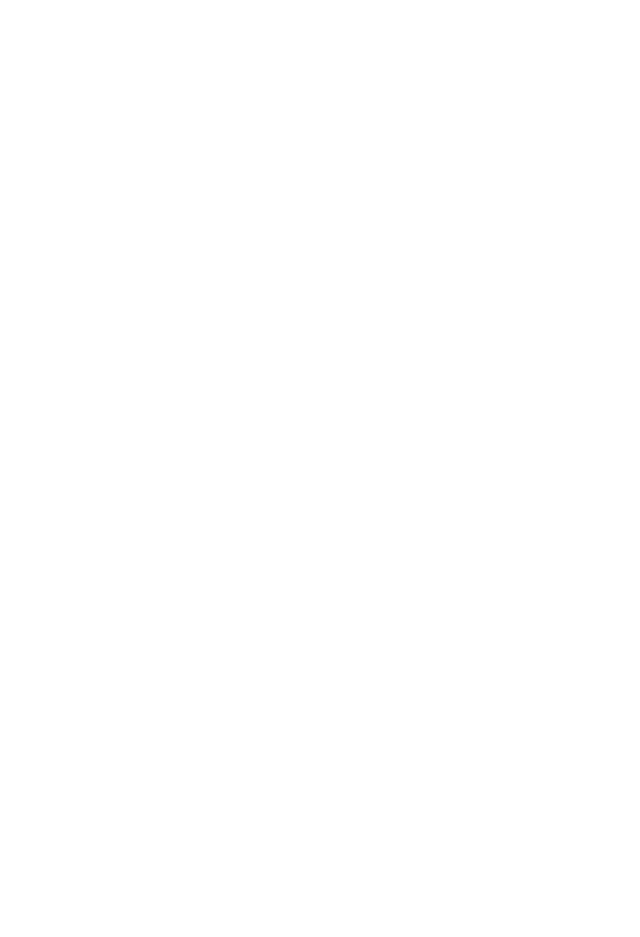
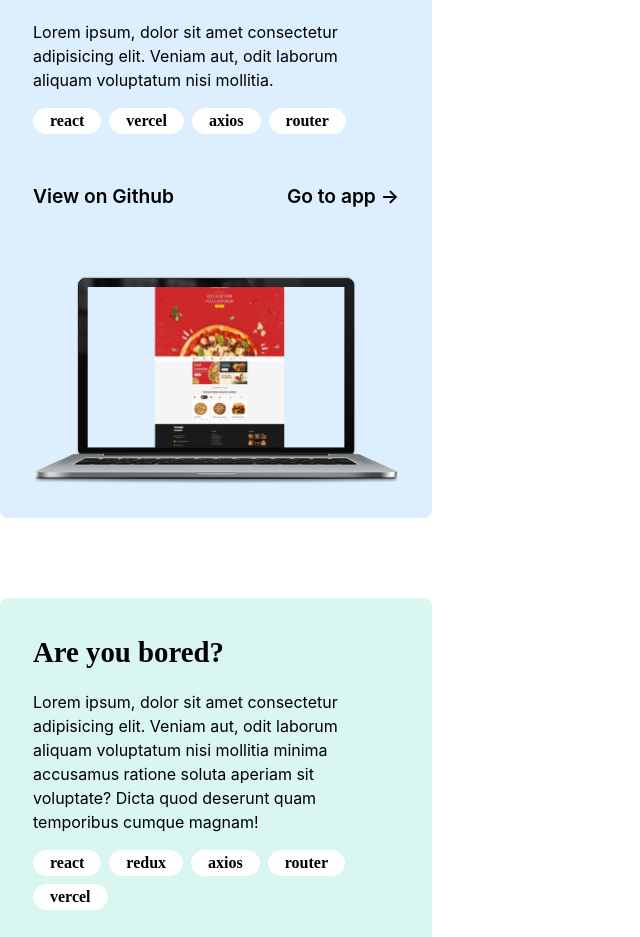
Before and after one commit to EzgiUOztuna/Personal-Website, a React (Vite) app: page / in a window 1280 px wide. Shown: the part 1860-2797 px from the top of the page, without its empty margins (0-640 px from the left). Before the commit the page ends 1638 px from the top, so only its background shows below. Built offline with nearby package versions, Linux system fonts and the light colour scheme.

Commit message:
Projects

```diff
--- /dev/null
+++ b/src/components/Projects.css
@@ -0,0 +1,104 @@
+.projects-container {
+    width: 100vw;
+    height: auto;
+    position: relative;
+    transition: 0.3s;
+    display: block;
+}
+
+.projects-container.dark {
+    background-color: black;
+    color: white;
+}
+
+.projects-container h1 {
+    text-align: center;
+    font-family: "inter", sans-serif;
+    font-size: 2.25rem;
+    font-weight: 500;
+    padding: 3rem 0;
+}
+
+.project-1 {
+    border: 1px solid #DDEEFE;
+    background-color: #DDEEFE;
+    border-radius: .5rem;
+    width: 27rem;
+    padding: 2rem;
+    margin-bottom: 5rem;
+    position: relative;
+}
+
+.project-1 h2 {
+    font-family: "Playfair Display", serif;
+    font-weight: 700;
+    font-size: 1.8rem;
+    padding-bottom: 1rem;
+}
+
+.def-project1 {
+    font-family: "inter", serif;
+    font-weight: 400;
+    font-size: 1rem;
+    padding-bottom: 1rem;
+    width: 20.5rem;
+}
+
+.programs {
+    display: flex;
+    gap: .5rem;
+    flex-wrap: wrap;
+    font-family: "Playfair Display", serif;
+    font-weight: 700;
+    justify-content: flex-start;
+}
+
+.react,
+.vercel,
+.axios,
+.router,
+.redux {
+    border: 1px solid white;
+    border-radius: 1rem;
+    padding-left: 1rem;
+    padding-right: 1rem;
+    background-color: white;
+
+}
+
+.buttons {
+    display: flex;
+    justify-content: space-between;
+    font-family: "inter", serif;
+    font-weight: 600;
+    font-size: 1.2rem;
+    margin-bottom: 4rem;
+    padding-top: 3rem;
+}
+
+
+
+.project-2 {
+    border: 1px solid #D9F6F1;
+    background-color: #D9F6F1;
+    border-radius: .5rem;
+    width: 27rem;
+    padding: 2rem;
+    margin-bottom: 5rem;
+    position: relative;
+}
+
+.project-2 h2 {
+    font-family: "Playfair Display", serif;
+    font-weight: 700;
+    font-size: 1.8rem;
+    padding-bottom: 1rem;
+}
+
+.def-project2 {
+    font-family: "inter", serif;
+    font-weight: 400;
+    font-size: 1rem;
+    padding-bottom: 1rem;
+    width: 20.5rem;
+}
--- a/src/components/Projects.jsx
+++ b/src/components/Projects.jsx
@@ -1,5 +1,46 @@
+import { useContext } from "react";
+import { DarkModeContext } from "../contexts/DarkModeContext";
+import "./Projects.css";
+
 export default function Projects() {
+    const { darkMode } = useContext(DarkModeContext);
     return (
-        <div></div>
+        <>
+            <div className={`projects-container ${darkMode ? "dark" : ""}`}>
+                <h1>Projects</h1>
+                <div className="project-1">
+                    <h2>Random Jokes</h2>
+                    <p className="def-project1">Lorem ipsum, dolor sit amet consectetur adipisicing elit. Veniam aut, odit laborum aliquam voluptatum nisi mollitia.</p>
+                    <div className="programs">
+                        <p className="react">react</p>
+                        <p className="vercel">vercel</p>
+                        <p className="axios">axios</p>
+                        <p className="router">router</p>
+                    </div>
+                    <div className="buttons">
+                        <button className="view-git">View on Github</button>
+                        <button className="go-app">Go to app  <span>&#8594;</span></button>
+                    </div>
+                    <img className="group-103" src="Group 103.svg" />
+                </div>
+
+                <div className="project-2">
+                    <h2>Are you bored?</h2>
+                    <p className="def-project2">Lorem ipsum, dolor sit amet consectetur adipisicing elit. Veniam aut, odit laborum aliquam voluptatum nisi mollitia minima accusamus ratione soluta aperiam sit voluptate? Dicta quod deserunt quam temporibus cumque magnam!</p>
+                    <div className="programs">
+                        <p className="react">react</p>
+                        <p className="redux">redux</p>
+                        <p className="axios">axios</p>
+                        <p className="router">router</p>
+                        <p className="vercel">vercel</p>
+                    </div>
+                    <div className="buttons">
+                        <button className="view-git">View on Github</button>
+                        <button className="go-app">Go to app  <span>&#8594;</span></button>
+                    </div>
+                    <img className="group-104" src="Group 104.svg" />
+                </div>
+            </div>
+        </>
     )
 }
```
Also changed, not shown: public/Group 103.svg (added), public/Group 104.svg (added).
